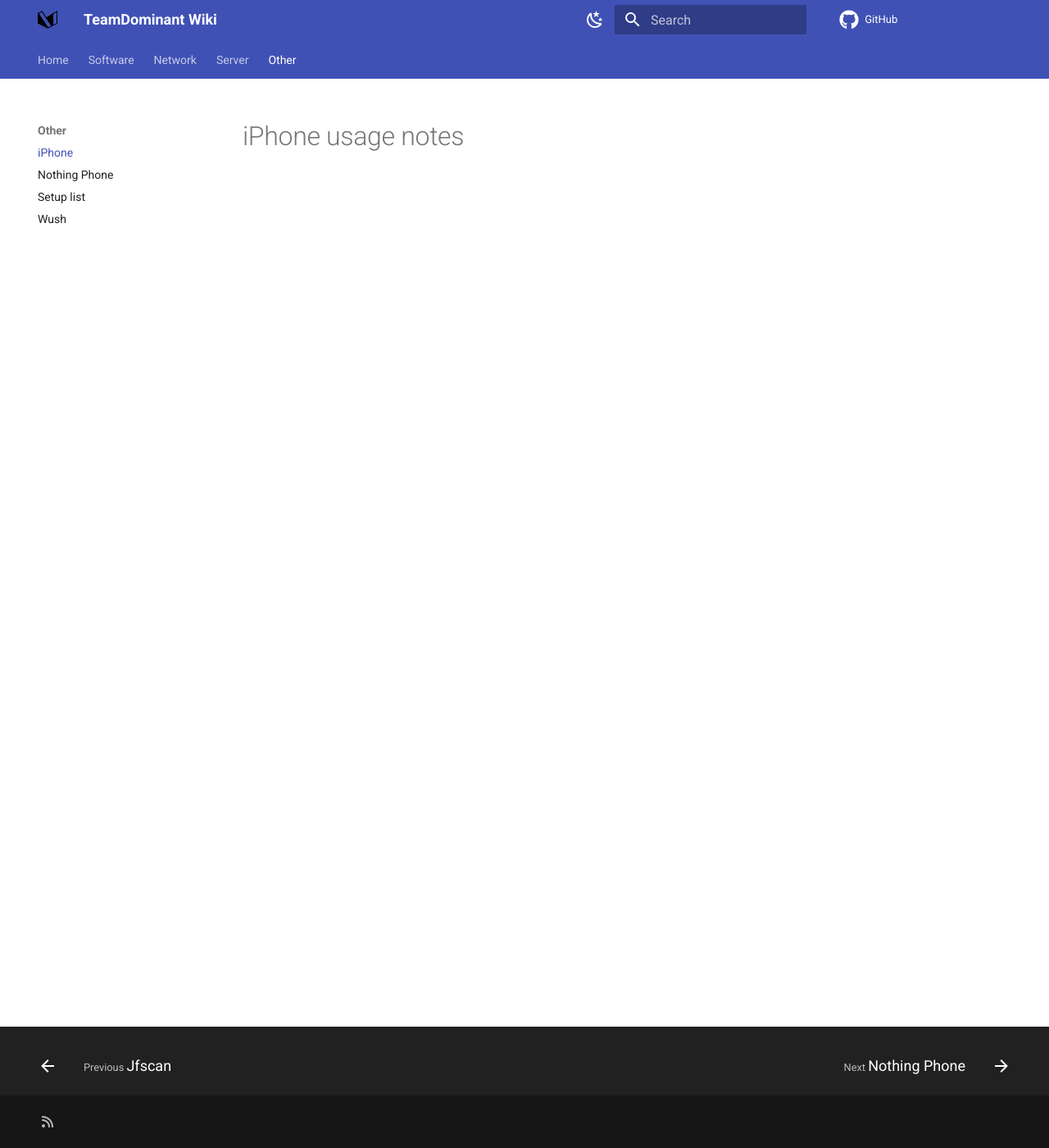
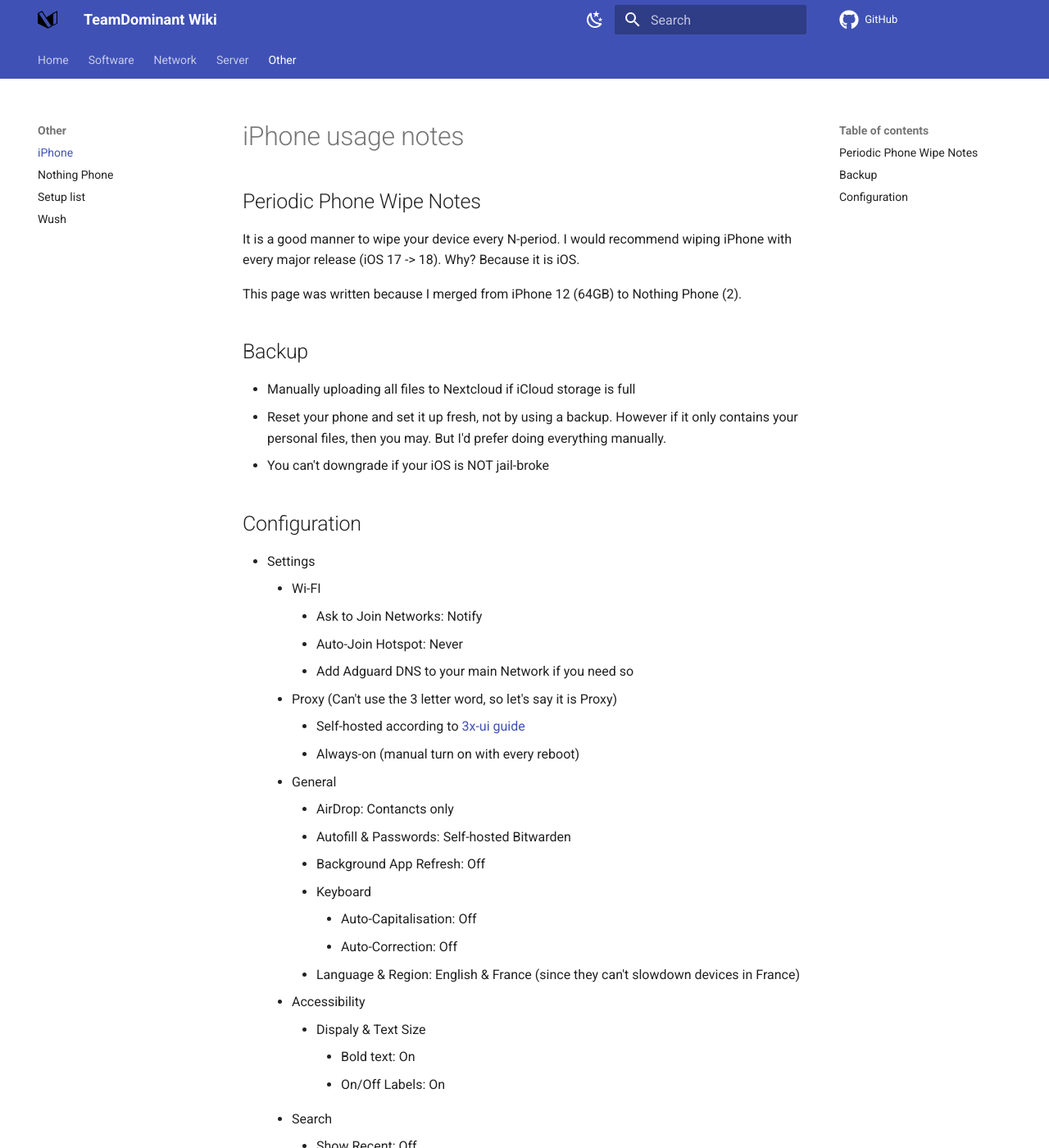
Before and after one commit to TeamDominant/Wiki-mkdocs, an MkDocs documentation site: the page built from docs/iphone.md, in a window 1280 px wide and 1400 px high. Shown: the whole window at 82% size. Built offline with MkDocs 1.6.1 and Material for MkDocs 9.7.7, drawn with Linux system fonts in a browser that asks for light colours; comment, search, counter and statistics services are not loaded; some of the changed text lies outside the part shown.

Commit message:
iphone.md updated

```diff
--- a/docs/iphone.md
+++ b/docs/iphone.md
@@ -1 +1,72 @@
 # iPhone usage notes
+
+## Periodic Phone Wipe Notes
+
+It is a good manner to wipe your device every N-period. I would recommend wiping iPhone with every major release (iOS 17 -> 18). Why? Because it is iOS.
+
+This page was written because I merged from iPhone 12 (64GB) to Nothing Phone (2).
+
+## Backup
+- Manually uploading all files to Nextcloud if iCloud storage is full
+- Reset your phone and set it up fresh, not by using a backup. However if it only contains your personal files, then you may. But I'd prefer doing everything manually.
+- You can't downgrade if your iOS is NOT jail-broke
+
+## Configuration
+
+- Settings
+  - Wi-FI
+    - Ask to Join Networks: Notify
+    - Auto-Join Hotspot: Never
+    - Add Adguard DNS to your main Network if you need so
+  - Proxy (Can't use the 3 letter word, so let's say it is Proxy)
+    - Self-hosted according to [3x-ui guide](3x-ui)
+    - Always-on (manual turn on with every reboot)
+  - General
+    - AirDrop: Contancts only
+    - Autofill & Passwords: Self-hosted Bitwarden
+    - Background App Refresh: Off
+    - Keyboard
+      - Auto-Capitalisation: Off
+      - Auto-Correction: Off
+    - Language & Region: English & France (since they can't slowdown devices in France)
+  - Accessibility
+    - Dispaly & Text Size
+      - Bold text: On
+      - On/Off Labels: On
+  - Search
+    - Show Recent: Off
+    - Show Related: Off
+    - Help Apple: Off
+  - Siri a.k.a worst assistant
+    - Suggest Apps: Off
+    - Allow Notifications: Off
+    - Show Listening Suggestions: Off
+  - StandBy
+    - StandBy: Off (useless)
+  - Screen Time
+    - Communication Safety: Off
+    - Content & Privacy Restrictions: Off
+  - Privacy & Security
+    - Location Services -> System Services
+      - HomeKit: Off
+      - iPhone Analytics: Off
+      - Routing & Traffic: Off
+      - Improve Maps: Off
+    - Tracking: Off
+    - Journaling Suggestions: Off
+    - Sensitive Content Warning: Off
+    - Analytics & Improvements: All off
+    - Apple Advertising: Off
+    - App Privacy Report: Off
+    - Stolen Device Protection: On
+  - App Store
+    - App Downloads: Off
+    - App Updates: Off
+    - In-App Content: Off
+    - Automatic Downloads: Off
+    - App Downloads: Ask if Over 200 MB
+    - Video Autoplay: Wi-Fi Only
+    - In-App Ratings & Reviews: Off
+    - Offload Unused Apps: Off
+  - Photos
+    - Download and Keep Originals: On
```
